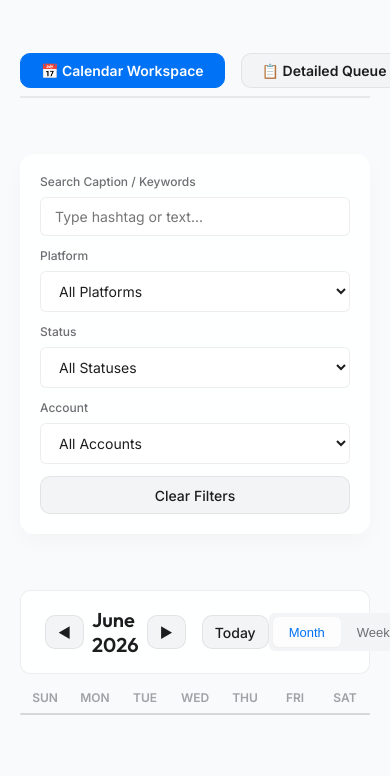
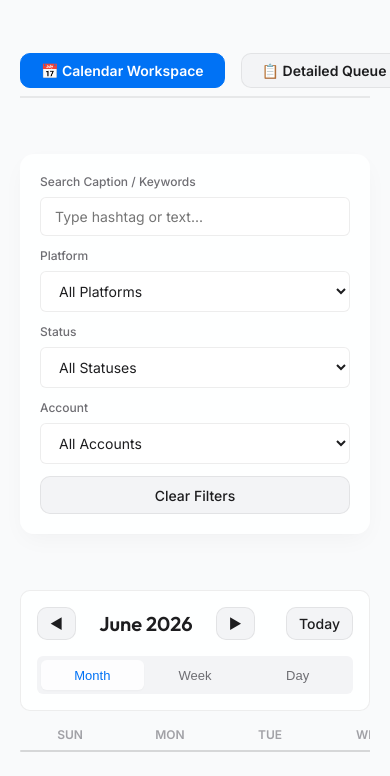
Before and after one commit to zaimcherosli/socialhub, a website with bundled scripts: page public/calendar.html in a window 390 px wide. Shown: the part 170-946 px from the top of the page. Before the commit the page ends 909 px from the top, so only its background shows below. Built offline with nearby package versions, Linux system fonts and the light colour scheme.

Commit message:
Fix mobile responsiveness on calendar and schedule page layouts

```diff
--- a/public/calendar.html
+++ b/public/calendar.html
@@ -239,6 +239,32 @@
                 grid-template-columns: 1fr;
                 gap: 0.75rem;
             }
+            .calendar-grid-header,
+            .calendar-grid-body {
+                min-width: 700px;
+            }
+        }
+
+        @media (max-width: 600px) {
+            .calendar-nav-bar {
+                flex-direction: column;
+                gap: 1rem;
+                align-items: stretch;
+                padding: 1rem;
+            }
+            .calendar-nav-bar > div:first-child {
+                display: flex;
+                justify-content: space-between;
+                width: 100%;
+            }
+            .calendar-view-toggle {
+                justify-content: center;
+                width: 100%;
+            }
+            .calendar-view-btn {
+                flex: 1;
+                text-align: center;
+            }
         }
     </style>
 </head>
@@ -336,6 +362,8 @@
                         </div>
                     </div>
 
+                    <!-- Responsive scroll wrapper for mobile grid readability -->
+                    <div style="overflow-x: auto; width: 100%; -webkit-overflow-scrolling: touch; margin-top: 1rem;">
                         <!-- Monthly Grid Header -->
                         <div id="calendarGridHeader" class="calendar-grid-header">
                             <div>Sun</div>
@@ -350,6 +378,7 @@
                         <!-- Calendar Body (Dynamically Switched Month/Week/Day) -->
                         <div class="calendar-grid-body" id="calendarGrid">
                             <!-- Generated Dynamically -->
+                        </div>
                     </div>
                 </div>
 
```
Also changed, not shown: public/schedule.html (+15 -0 lines). Lines whose indentation alone changed are shown as unchanged.
